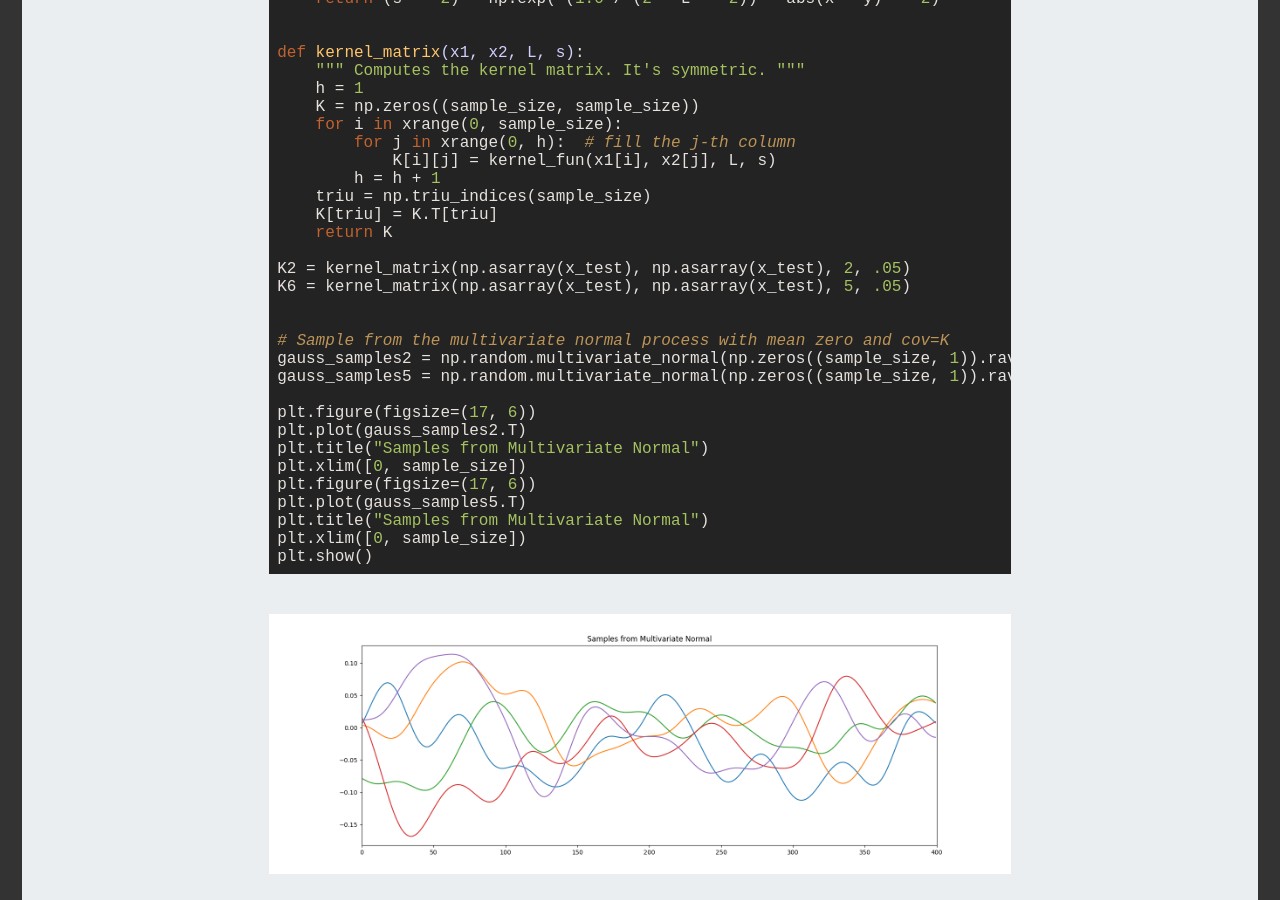
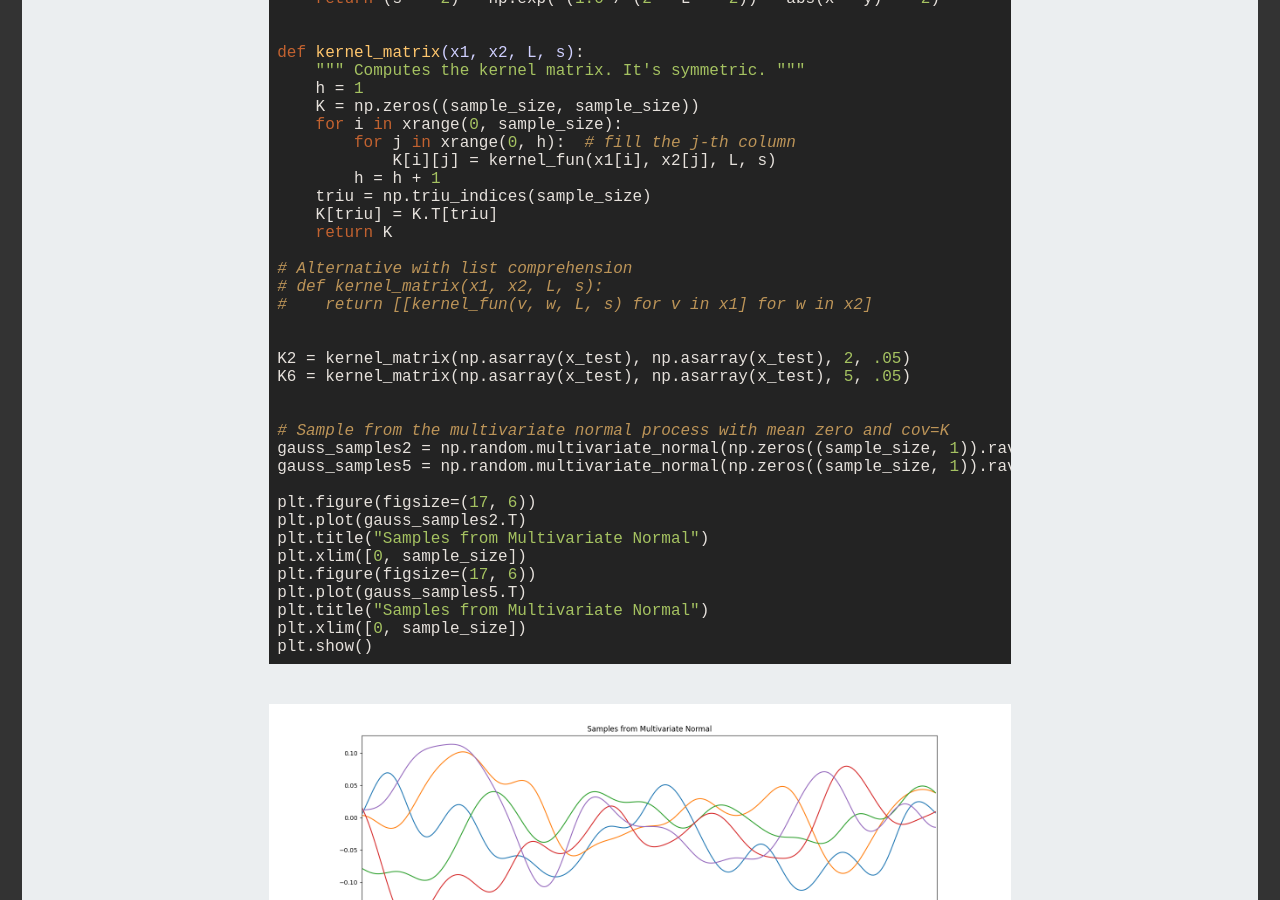
Before and after one commit to FullSimplify/FullSimplify.github.io, a Jekyll site: the page built from _posts/2000-01-02-Support-Vector-Machines,-a-Gentle-Introduction.md, in a window 1280 px wide and 900 px high, scrolled down 3914 px. Built offline with Jekyll 4.4.1, drawn with Linux system fonts in a browser that asks for light colours; some web fonts are replaced; formulas are drawn with MathJax 3.

Commit message:
Update 2000-01-02-Support-Vector-Machines,-a-Gentle-Introduction.md

```diff
--- a/_posts/2000-01-02-Support-Vector-Machines,-a-Gentle-Introduction.md
+++ b/_posts/2000-01-02-Support-Vector-Machines,-a-Gentle-Introduction.md
@@ -106,6 +106,11 @@ def kernel_matrix(x1, x2, L, s):
     triu = np.triu_indices(sample_size)
     K[triu] = K.T[triu]
     return K
+
+# Alternative with list comprehension
+# def kernel_matrix(x1, x2, L, s):
+#    return [[kernel_fun(v, w, L, s) for v in x1] for w in x2]
+
 
 K2 = kernel_matrix(np.asarray(x_test), np.asarray(x_test), 2, .05)
 K6 = kernel_matrix(np.asarray(x_test), np.asarray(x_test), 5, .05)
```
